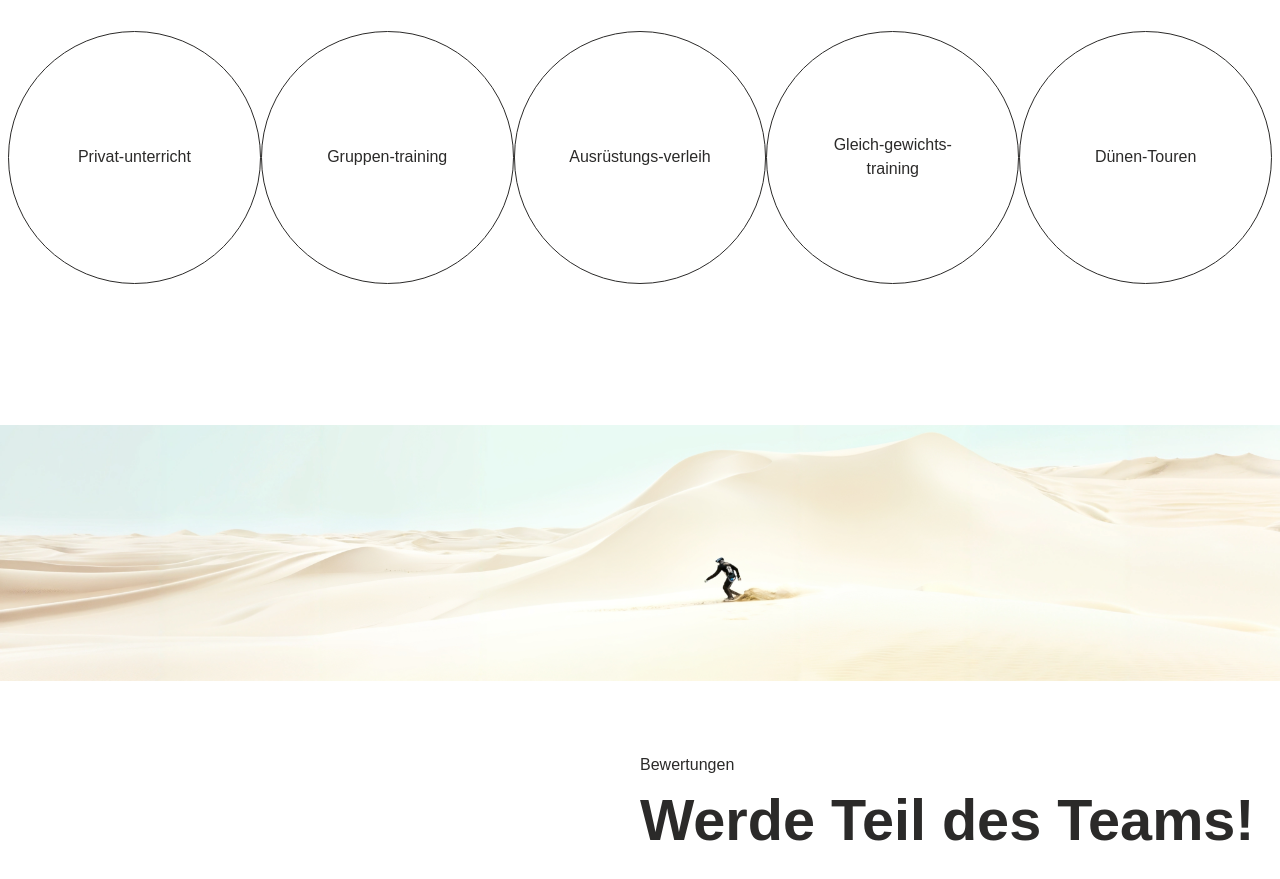
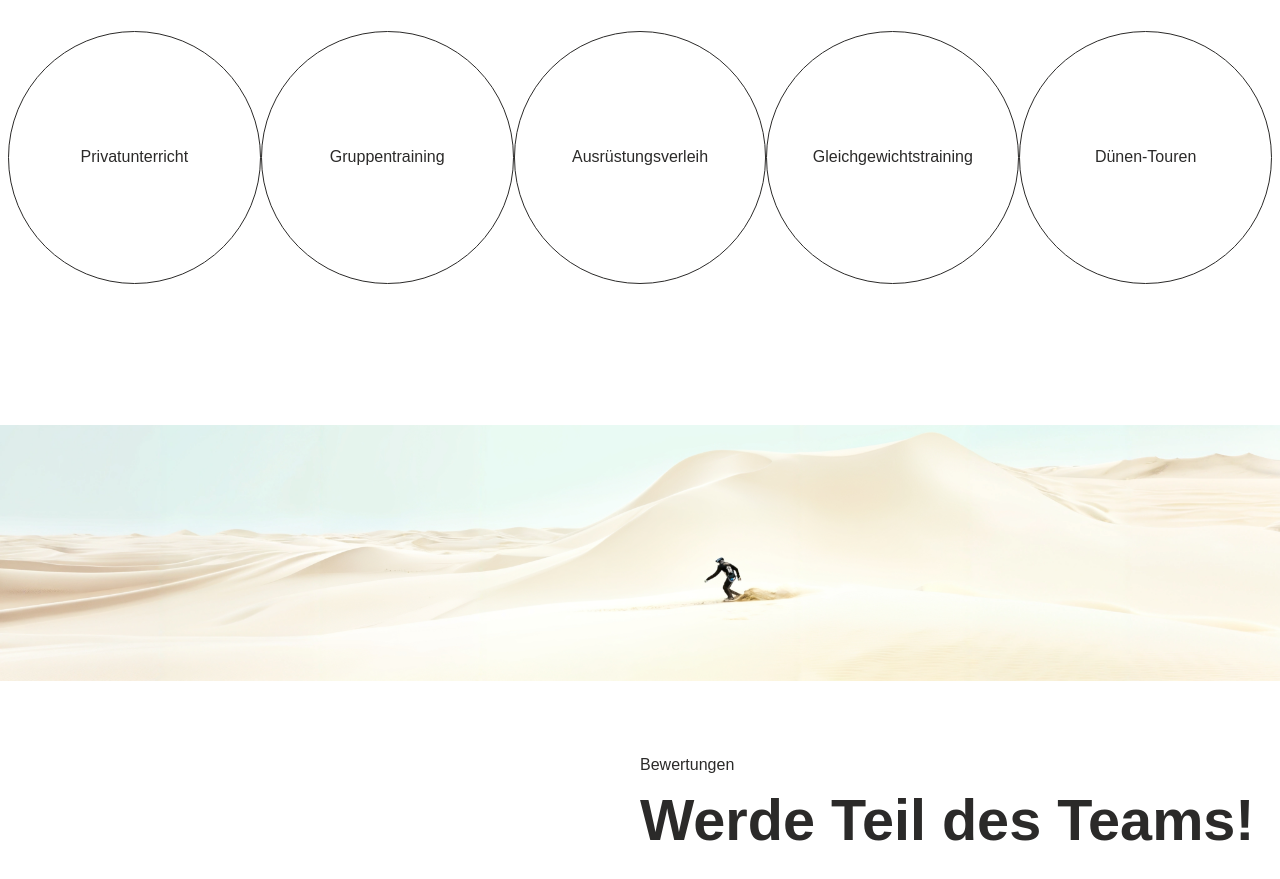
Before and after one commit to Laboratorynotices/Sandstorming, a Vue app: page / in a window 1280 px wide. Shown: the part 2800-3679 px from the top of the page. Built offline with nearby package versions, Linux system fonts and the light colour scheme; a web font is replaced by a local one.

Commit message:
fix(activities): автоматизация переноса частей слов на новые строки

```diff
--- a/src/components/SiteActivities.vue
+++ b/src/components/SiteActivities.vue
@@ -1,6 +1,11 @@
 <script setup lang="ts">
 import { ButtonVariant } from "../constants/button";
 import AppButton from "./ui/AppButton.vue";
+import { useI18n } from "vue-i18n";
+
+// Импортируем useI18n из vue-i18n для работы с локализацией
+// Сможем использовать его для получения текущего языка и перевода текста
+const { locale } = useI18n();
 
 // Перечисление преимуществ школы
 const schoolBenefits = [
@@ -44,7 +49,7 @@ const schoolBenefits = [
         :key="index"
         class="bg-overlay text-text border-text border rounded-full aspect-square w-full sm:w-1/2 md:w-1/5 flex justify-center items-center text-center"
       >
-        <span class="max-w-2/3">
+        <span :lang="locale" class="max-w-2/3 hyphens-auto">
           {{ $t(benefit) }}
         </span>
       </li>
--- a/src/locales/de.json
+++ b/src/locales/de.json
@@ -30,10 +30,10 @@
   "No doldrums or stagnation - sand dunes in a storm is your best adventure.": "Keine Flaute oder Stagnation - Sanddünen im Sturm ist Ihr bestes Abenteuer.",
   "Activities. Paragraph 1.": "Vergiss langweilige Fitnessstudios und graue Straßen – bei uns in der Sandstorming-Schule mitten in der Sahara geht’s richtig ab! Hier lernst du nicht nur zu fahren – du wirst eins mit dem Wind. Jeder Ride ist anders, jede Düne ist dein persönlicher Playground. Adrenalin, Freiheit und krasse Vibes sind garantiert!",
   "Activities. Paragraph 2.": "Willst du später sagen können: „Ich war einer der Ersten!“? Dann komm nach Ghardaïa – hier beginnt die Sandstorming-Revolution. Wir zeigen dir, wie du nicht einfach nur boardest, sondern die Natur für dich arbeiten lässt. Keine Ausreden mehr, kein Zuschauen – jetzt bist du der Held deiner Story!",
-  "private lessons2": "Privat-unterricht",
-  "group sessions2": "Gruppen-training",
-  "gear rental2": "Ausrüstungs-verleih",
-  "balance training2": "Gleich-gewichts-training",
+  "private lessons2": "Privatunterricht",
+  "group sessions2": "Gruppentraining",
+  "gear rental2": "Ausrüstungsverleih",
+  "balance training2": "Gleichgewichtstraining",
   "dune tours2": "Dünen-Touren",
   "Join the team!": "Werde Teil des Teams!",
   "Address": "Adresse",
```
